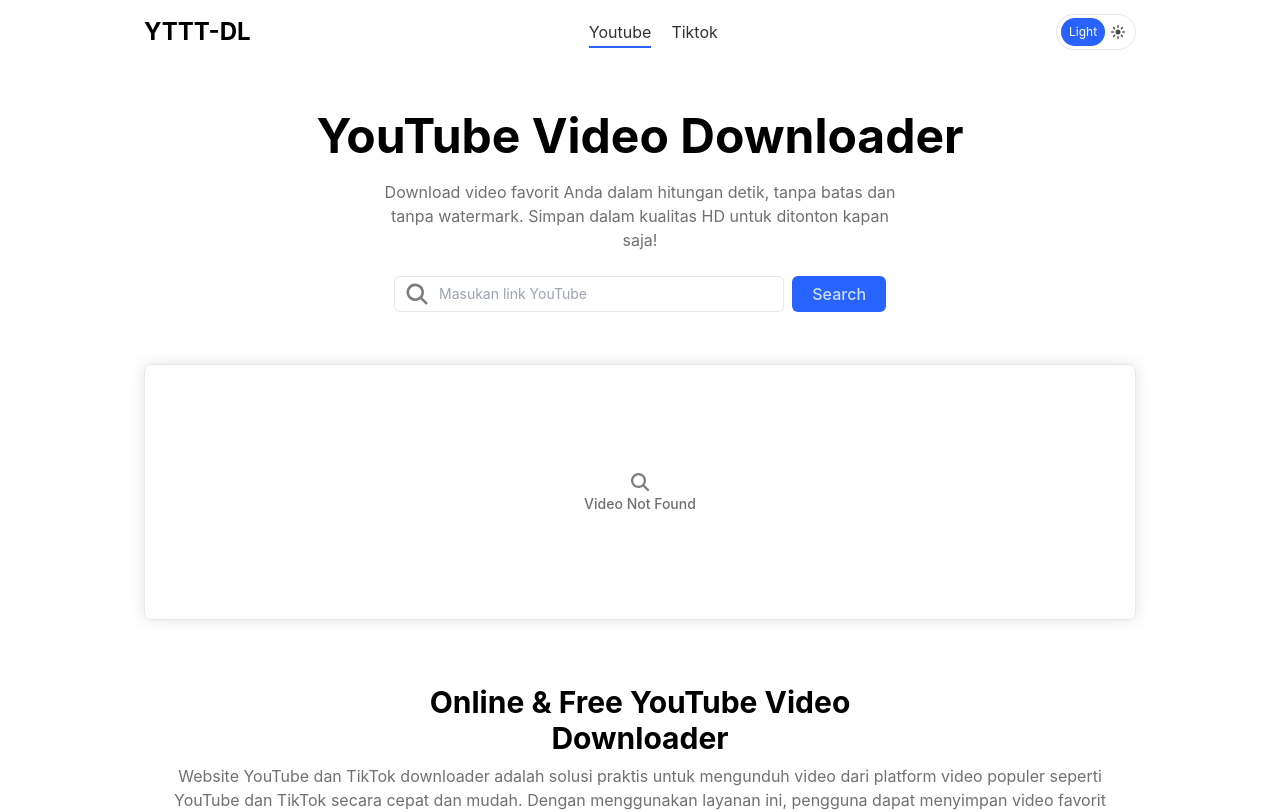
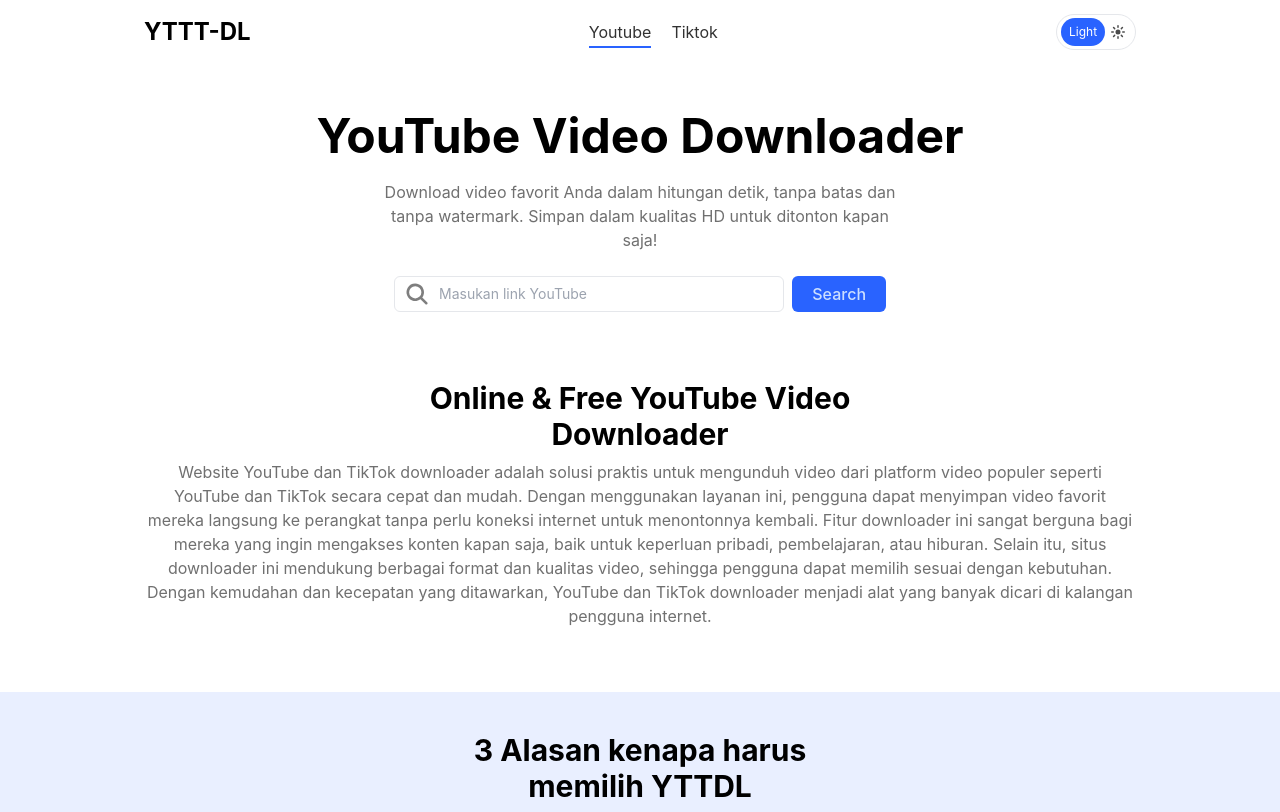
Before and after one commit to kodingkeun/ytttdl, a Nuxt app: page / in a window 1280 px wide. Shown: the top 812 px of the page. Built offline with nearby package versions, Linux system fonts and the light colour scheme.

Commit message:
Hide card for first time

```diff
--- a/pages/index.vue
+++ b/pages/index.vue
@@ -1,9 +1,9 @@
 <script setup>
-import { MagnifyingGlassIcon } from "@heroicons/vue/16/solid";
 import { useApi } from "~/composables/useApi";
 const selectedVideo = ref("Choose Resolution");
 const apiBaseUrl = process.env.API_BASE_URL;
 const isDownloading = ref(false);
+const firstTime = ref(true);
 const youtubeRegex = /youtube\.com|youtu\.be/;
 const form = reactive({
     url: "",
@@ -34,6 +34,7 @@ const handleSubmit = () => {
     if (form.errors.url) {
         return;
     }
+    firstTime.value  = false;
     getVideo(form.url);
 };
 
@@ -100,7 +101,7 @@ const downloadVideo = async (videoUrl) => {
                 v-model="selectedVideo"
             />
         </CardPreview>
-        <CardPreviewStatus v-else-if="!videos && !pending" status="not-found" />
+        <CardPreviewStatus v-else-if="!videos && !pending" status="not-found" v-show="!firstTime" />
         <CardPreviewLoading v-else-if="!videos && pending" />
         <CardPreviewStatus v-else status="error" />
     </div>
--- a/pages/tiktok.vue
+++ b/pages/tiktok.vue
@@ -11,6 +11,7 @@ const isPlaying = ref(false);
 const selectedFormat = ref("Choose Format");
 const apiBaseUrl = process.env.API_BASE_URL;
 const isDownloading = ref(false);
+const firstTime = ref(true);
 const regex =  /tiktok\.com|vt\.tiktok\.com/;
 const form = reactive({
     url: "",
@@ -42,6 +43,7 @@ const handleSubmit = () => {
     if (form.errors.url) {
         return;
     }
+    firstTime.value  = false;
     getVideo(form.url);
 };
 
@@ -186,7 +188,7 @@ const isDownloadButtonDisabled = computed(() => {
                 />
             </form>
         </div>
-        <CardPreviewStatus v-else-if="!video && !pending" status="not-found" />
+        <CardPreviewStatus v-else-if="!video && !pending" status="not-found" v-show="!firstTime" />
         <CardPreviewLoading v-else-if="!video && pending" />
     </div>
 </template>
```
